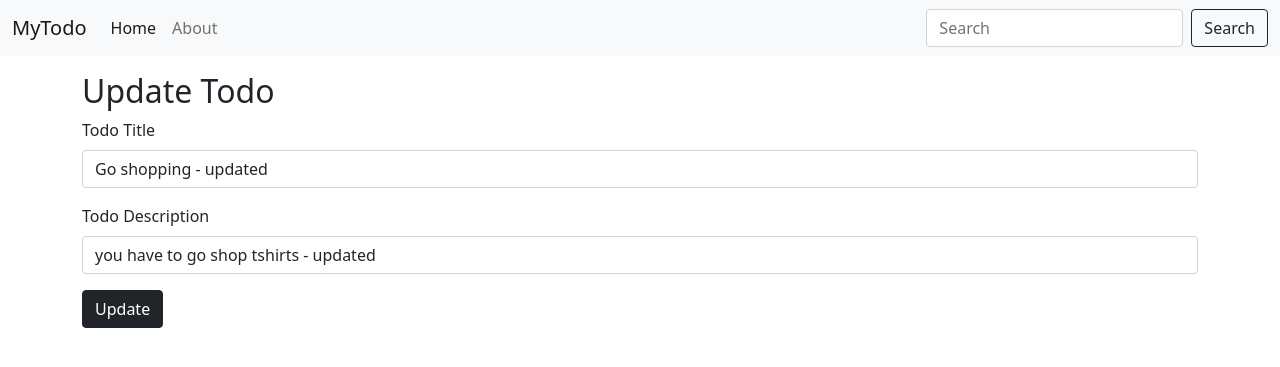
After one commit to harshit-python/Todo-List-app, a Flask app: page /update/1 in a window 1280 px wide. The commit adds this page. Shown: the top 367 px of the page. Run offline with Flask 3, Linux system fonts and the light colour scheme; data comes from the database, SQL or seed files in the repository; both versions use the stored data as it was after the commit.

Commit message:
pushing update method

```diff
--- a/app.py
+++ b/app.py
@@ -50,8 +50,24 @@ def list_create_todo():
         return render_template("index.html", todo_list=queryset)
 
 
+@app.route('/update/<int:sno>', methods=["GET", "POST"])
+def update(sno):
+    if request.method == "POST":
+        title = request.form['title']
+        description = request.form['desc']
+        todo = Todo.query.filter_by(sno=sno).first()
+        todo.title = title
+        todo.description = description
+        db.session.add(todo)
+        db.session.commit()
+
+        return redirect("/")
+    todo = Todo.query.filter_by(sno=sno).first()
+    return render_template("update.html", todo=todo)
+
+
 @app.route('/delete/<int:sno>')
-def retrieve_update_destroy(sno):
+def delete(sno):
     todo_instance = Todo.query.filter_by(sno=sno).first()
     db.session.delete(todo_instance)
     db.session.commit()
--- /dev/null
+++ b/templates/base.html
@@ -0,0 +1,37 @@
+<!doctype html>
+<html lang="en">
+   <head>
+      <!-- Required meta tags -->
+      <meta charset="utf-8">
+      <meta name="viewport" content="width=device-width, initial-scale=1">
+      <!-- Bootstrap CSS -->
+      <link href="https://cdn.jsdelivr.net/npm/bootstrap@5.0.2/dist/css/bootstrap.min.css" rel="stylesheet" integrity="sha384-EVSTQN3/azprG1Anm3QDgpJLIm9Nao0Yz1ztcQTwFspd3yD65VohhpuuCOmLASjC" crossorigin="anonymous">
+      <title>{% block title %} {% endblock title %} - My Todo</title>
+   </head>
+   <body>
+      <nav class="navbar navbar-expand-lg navbar-light bg-light">
+         <div class="container-fluid">
+            <a class="navbar-brand" href="/">MyTodo</a>
+            <button class="navbar-toggler" type="button" data-bs-toggle="collapse" data-bs-target="#navbarSupportedContent" aria-controls="navbarSupportedContent" aria-expanded="false" aria-label="Toggle navigation">
+            <span class="navbar-toggler-icon"></span>
+            </button>
+            <div class="collapse navbar-collapse" id="navbarSupportedContent">
+               <ul class="navbar-nav me-auto mb-2 mb-lg-0">
+                  <li class="nav-item">
+                     <a class="nav-link active" aria-current="page" href="#">Home</a>
+                  </li>
+                  <li class="nav-item">
+                     <a class="nav-link" href="#">About</a>
+                  </li>
+               </ul>
+               <form class="d-flex">
+                  <input class="form-control me-2" type="search" placeholder="Search" aria-label="Search">
+                  <button class="btn btn-outline-dark" type="submit">Search</button>
+               </form>
+            </div>
+         </div>
+      </nav>
+      {% block body %}
+      {% endblock body %}
+   </body>
+</html>
--- /dev/null
+++ b/templates/update.html
@@ -0,0 +1,27 @@
+{% extends "base.html" %}
+{% block title %}Home{% endblock title %}
+{% block body %}
+      <div class="container my-3">
+         <h2>Update Todo</h2>
+         <form action="/update/{{todo.sno}}" method="POST">
+            <div class="mb-3">
+               <label for="title" class="form-label">Todo Title</label>
+               <input type="text" class="form-control" name="title" id="title" value="{{todo.title}}" aria-describedby="emailHelp">
+            </div>
+            <div class="mb-3">
+               <label for="desc" class="form-label">Todo Description</label>
+               <input type="text" class="form-control" name="desc" id="desc" value="{{todo.description}}">
+            </div>
+            <button type="submit" class="btn btn-dark">Update</button>
+         </form>
+      </div>
+
+      <!-- Optional JavaScript; choose one of the two! -->
+      <!-- Option 1: Bootstrap Bundle with Popper -->
+      <script src="https://cdn.jsdelivr.net/npm/bootstrap@5.0.2/dist/js/bootstrap.bundle.min.js" integrity="sha384-MrcW6ZMFYlzcLA8Nl+NtUVF0sA7MsXsP1UyJoMp4YLEuNSfAP+JcXn/tWtIaxVXM" crossorigin="anonymous"></script>
+      <!-- Option 2: Separate Popper and Bootstrap JS -->
+      <!--
+         <script src="https://cdn.jsdelivr.net/npm/@popperjs/core@2.9.2/dist/umd/popper.min.js" integrity="sha384-IQsoLXl5PILFhosVNubq5LC7Qb9DXgDA9i+tQ8Zj3iwWAwPtgFTxbJ8NT4GN1R8p" crossorigin="anonymous"></script>
+         <script src="https://cdn.jsdelivr.net/npm/bootstrap@5.0.2/dist/js/bootstrap.min.js" integrity="sha384-cVKIPhGWiC2Al4u+LWgxfKTRIcfu0JTxR+EQDz/bgldoEyl4H0zUF0QKbrJ0EcQF" crossorigin="anonymous"></script>
+         -->
+{% endblock body %}
```
Also changed, not shown: templates/index.html (+4 -35 lines), instance/todo.db.
